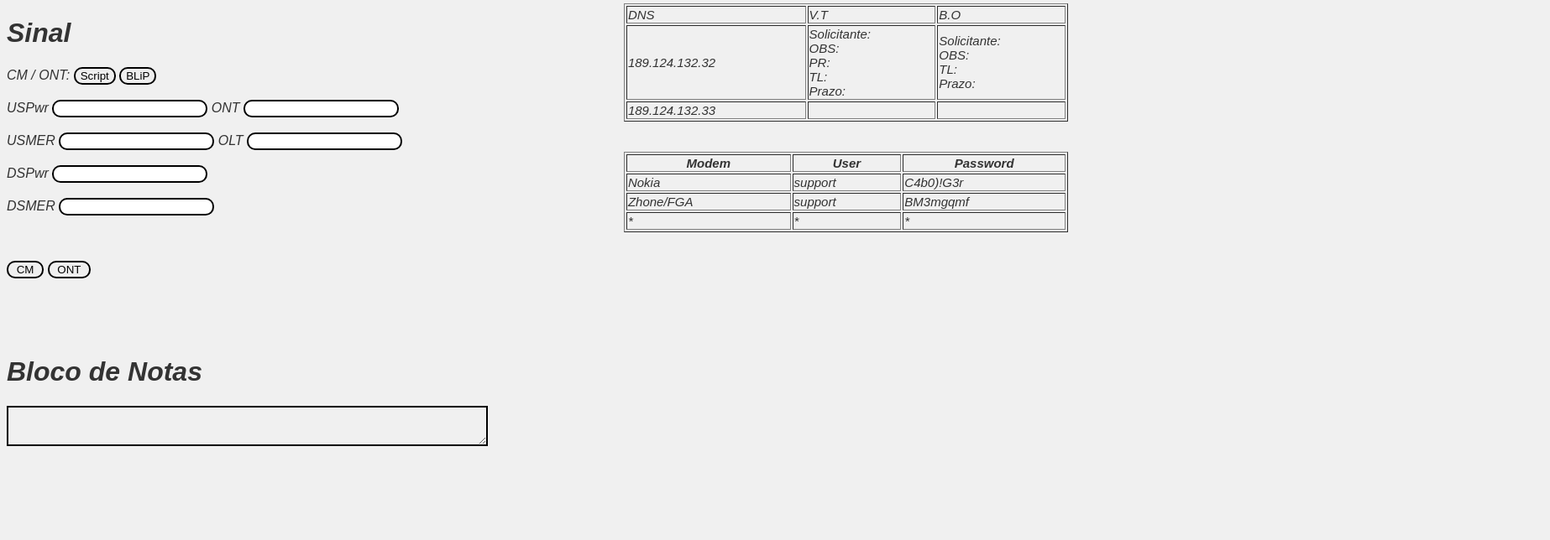
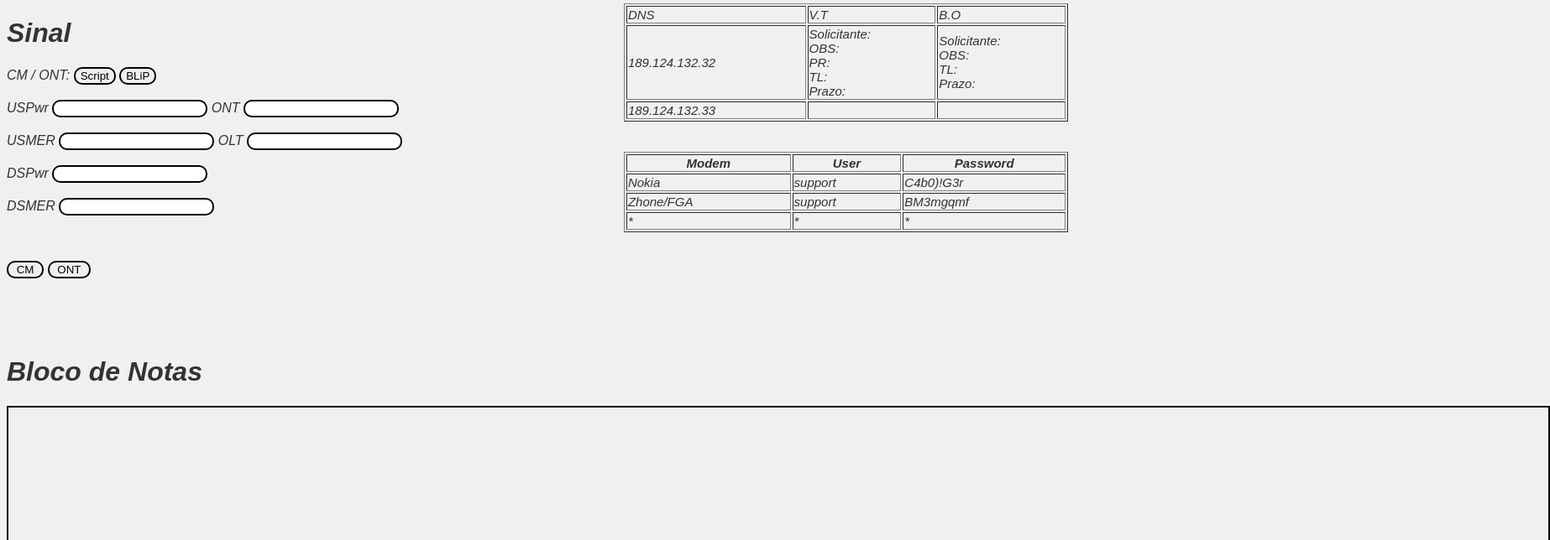
Before and after one commit to edgarbcc/projeto, a plain HTML site: page sinal.html in a window 1280 px wide. Shown: the top 644 px of the page at 84% size, 1846 px wide, since content can reach past the window. Drawn offline with Linux system fonts and the light colour scheme.

Commit message:
Update sinal.html

```diff
--- a/sinal.html
+++ b/sinal.html
@@ -129,7 +129,7 @@
 
             <h1 id="h1"> Bloco de Notas </h1>
 
-            <textarea name="ed" id="ed" cols="50" rows="0" >
+            <textarea name="ed" id="ed" cols="165" rows="165" >
 
             </textarea>
 
```
